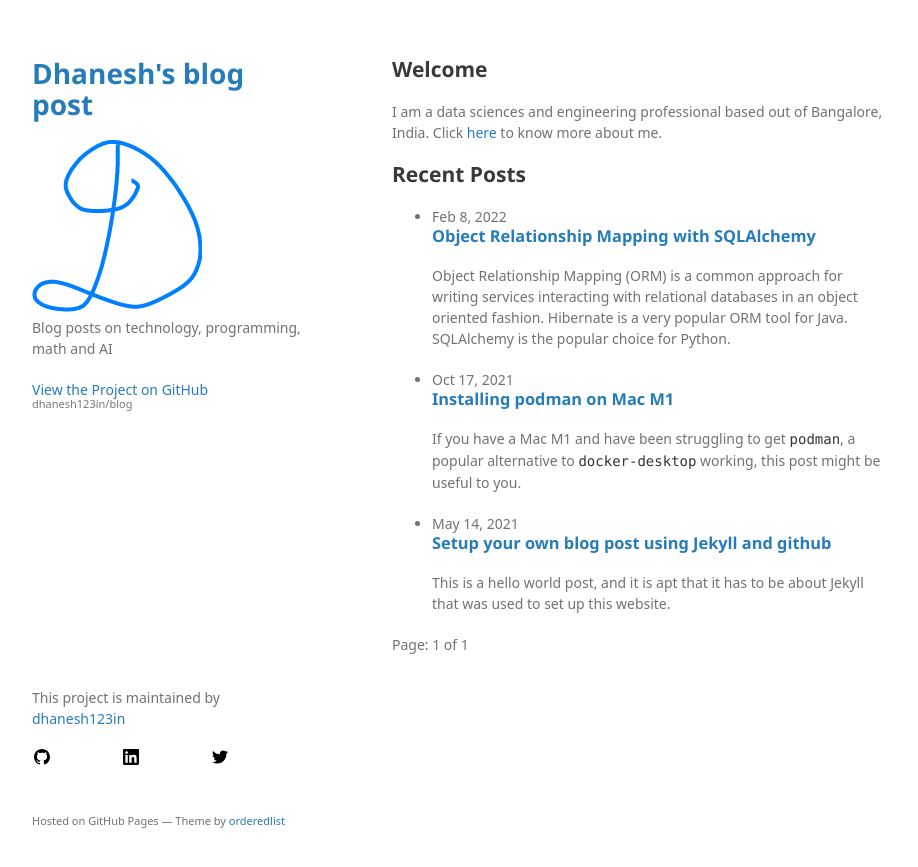
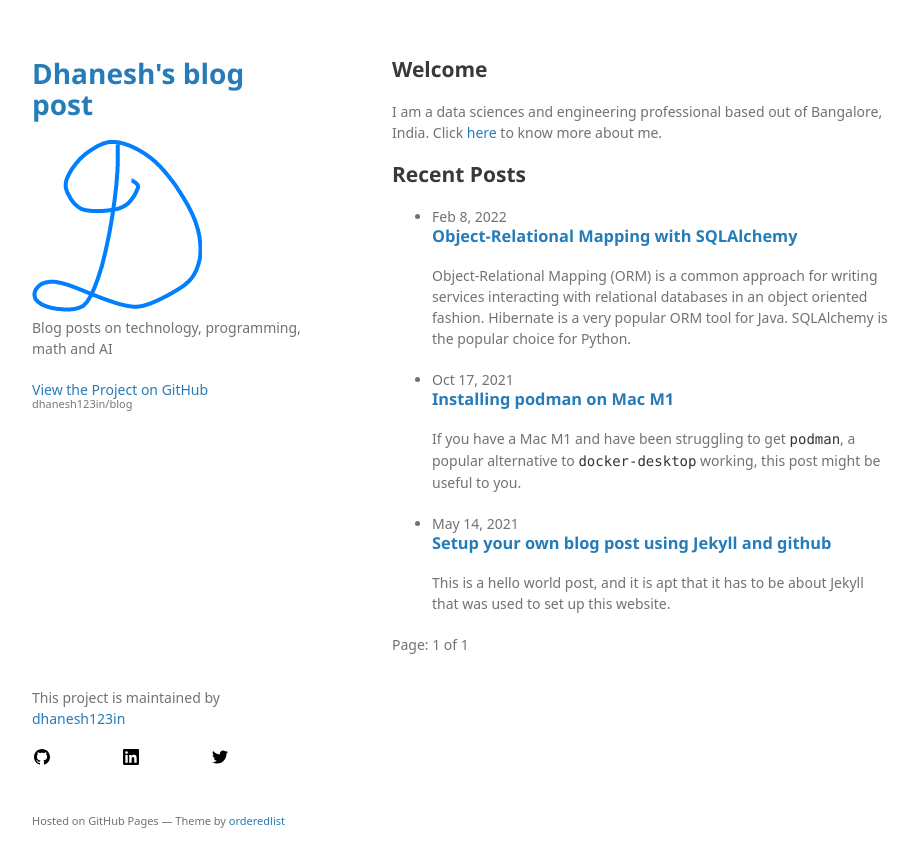
Before and after one commit to dhanesh123in/blog, a Jekyll site: the page built from index.html, in a window 1280 px wide. Shown: the top 867 px of the page, without its empty margins (178-1096 px from the left). Built offline with Jekyll 4.4.1, drawn with Linux system fonts in a browser that asks for light colours; some web fonts are replaced; the list of posts is cut into pages by our own code.

Commit message:
typo fix

```diff
--- a/_posts/2022-02-08-sqlalchemy-example.markdown
+++ b/_posts/2022-02-08-sqlalchemy-example.markdown
@@ -1,12 +1,12 @@
 ---
 layout: post
-title:  "Object Relationship Mapping with SQLAlchemy"
+title:  "Object-Relational Mapping with SQLAlchemy"
 author: Dhanesh Padmanabhan
 date:   2022-02-08
 tags: SQLAlchemy ORM
 ---
 
-Object Relationship Mapping (ORM) is a common approach for writing services interacting with relational databases in an object oriented fashion. Hibernate is a very popular ORM tool for Java. SQLAlchemy is the popular choice for Python.
+Object-Relational Mapping (ORM) is a common approach for writing services interacting with relational databases in an object oriented fashion. Hibernate is a very popular ORM tool for Java. SQLAlchemy is the popular choice for Python.
 
 <h3>The Problem Statement</h3>
 
@@ -223,6 +223,6 @@ As you can see all the records associated with `primary_member_id=1` is deleted
 
 <h3>Conclusion</h3>
 
-SQLAlchemy provides a nice and easy way to manipulate database objects through Object Relationship Mapping, and also provides nice constructs for defining entity relationships, and flexible ways of creating/updating/deleting database records in a consistent manner.
+SQLAlchemy provides a nice and easy way to manipulate database objects through Object-Relational Mapping, and also provides nice constructs for defining entity relationships, and flexible ways of creating/updating/deleting database records in a consistent manner.
 
 So, this concludes the blog post. I hope you found this useful. Do drop me a note, if you have any comments/suggestions.
```
